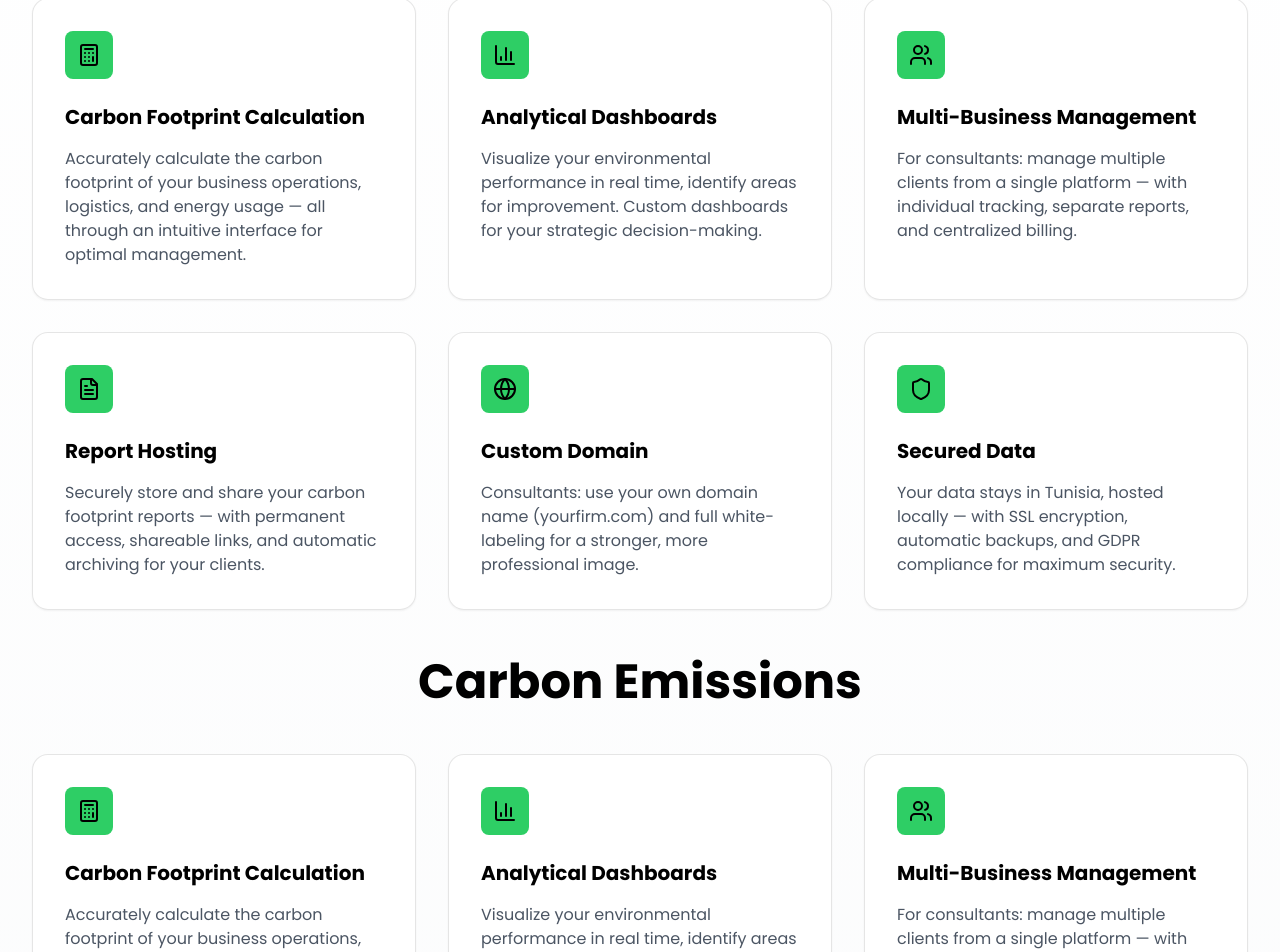
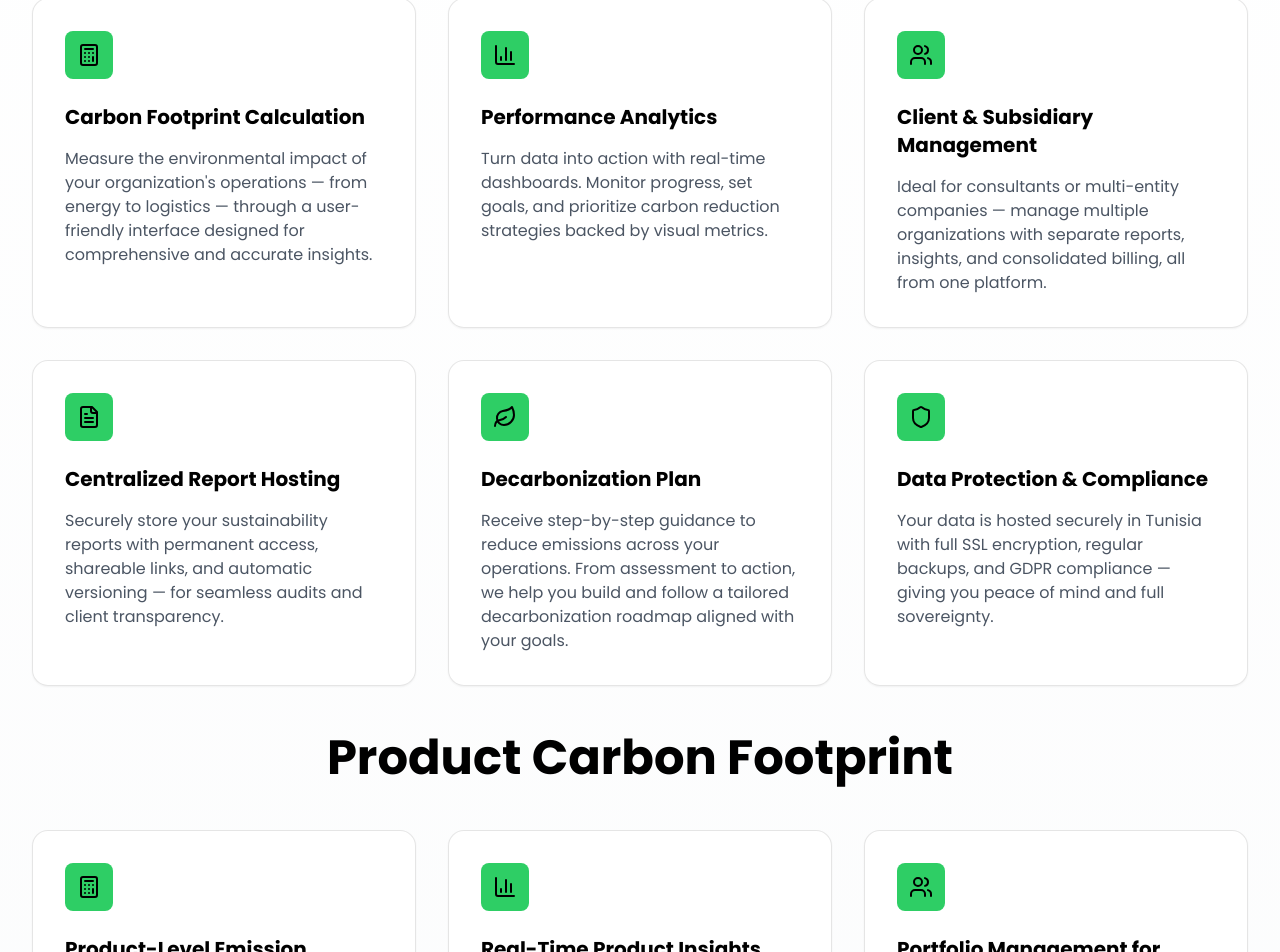
Before and after one commit to Green-Genius/green-genius.org, a Next.js app: page /en in a window 1280 px wide. Shown: the part 1198-2150 px from the top of the page. Built offline with nearby package versions, Linux system fonts and the light colour scheme.

Commit message:
fix:features-cards-content

```diff
--- a/dictionaries/en.json
+++ b/dictionaries/en.json
@@ -69,72 +69,62 @@
     },
     "features": [
       {
-        "title": "Carbon Footprint",
+        "title": "Organization Carbon Footprint",
         "featuresList": [
           {
             "icon": "Calculator",
             "title": "Carbon Footprint Calculation",
-            "description": "Accurately calculate the carbon footprint of your business operations, logistics, and energy usage — all through an intuitive interface for optimal management."
+            "description": "Measure the environmental impact of your organization's operations — from energy to logistics — through a user-friendly interface designed for comprehensive and accurate insights."
           },
           {
             "icon": "BarChart3",
-            "title": "Analytical Dashboards",
-            "description": "Visualize your environmental performance in real time, identify areas for improvement. Custom dashboards for your strategic decision-making."
+            "title": "Performance Analytics",
+            "description": "Turn data into action with real-time dashboards. Monitor progress, set goals, and prioritize carbon reduction strategies backed by visual metrics."
           },
           {
             "icon": "Users",
-            "title": "Multi-Business Management",
-            "description": "For consultants: manage multiple clients from a single platform — with individual tracking, separate reports, and centralized billing."
+            "title": "Client & Subsidiary Management",
+            "description": "Ideal for consultants or multi-entity companies — manage multiple organizations with separate reports, insights, and consolidated billing, all from one platform."
           },
           {
             "icon": "FileText",
-            "title": "Report Hosting",
-            "description": "Securely store and share your carbon footprint reports — with permanent access, shareable links, and automatic archiving for your clients."
+            "title": "Centralized Report Hosting",
+            "description": "Securely store your sustainability reports with permanent access, shareable links, and automatic versioning — for seamless audits and client transparency."
           },
           {
-            "icon": "Globe",
-            "title": "Custom Domain",
-            "description": "Consultants: use your own domain name (yourfirm.com) and full white-labeling for a stronger, more professional image."
+            "icon": "Leaf",
+            "title": "Decarbonization Plan",
+            "description": "Receive step-by-step guidance to reduce emissions across your operations. From assessment to action, we help you build and follow a tailored decarbonization roadmap aligned with your goals."
           },
           {
             "icon": "Shield",
-            "title": "Secured Data",
-            "description": "Your data stays in Tunisia, hosted locally — with SSL encryption, automatic backups, and GDPR compliance for maximum security."
+            "title": "Data Protection & Compliance",
+            "description": "Your data is hosted securely in Tunisia with full SSL encryption, regular backups, and GDPR compliance — giving you peace of mind and full sovereignty."
           }
         ]
       },
       {
-        "title": "Carbon Emissions",
+        "title": "Product Carbon Footprint",
         "featuresList": [
           {
             "icon": "Calculator",
-            "title": "Carbon Footprint Calculation",
-            "description": "Accurately calculate the carbon footprint of your business operations, logistics, and energy usage — all through an intuitive interface for optimal management."
+            "title": "Product-Level Emission Tracking",
+            "description": "Precisely calculate the carbon footprint of individual products across their lifecycle — enabling smarter design, procurement, and supply chain choices."
           },
           {
             "icon": "BarChart3",
-            "title": "Analytical Dashboards",
-            "description": "Visualize your environmental performance in real time, identify areas for improvement. Custom dashboards for your strategic decision-making."
+            "title": "Real-Time Product Insights",
+            "description": "Track and compare product emissions in real time with customizable dashboards. Discover trends, outliers, and improvement opportunities instantly."
           },
           {
             "icon": "Users",
-            "title": "Multi-Business Management",
-            "description": "For consultants: manage multiple clients from a single platform — with individual tracking, separate reports, and centralized billing."
+            "title": "Portfolio Management for Consultants",
+            "description": "Manage multiple product lines or client portfolios in one place. Segment results by client, industry, or product type for tailored reporting."
           },
           {
             "icon": "FileText",
-            "title": "Report Hosting",
-            "description": "Securely store and share your carbon footprint reports — with permanent access, shareable links, and automatic archiving for your clients."
-          },
-          {
-            "icon": "Globe",
-            "title": "Custom Domain",
-            "description": "Consultants: use your own domain name (yourfirm.com) and full white-labeling for a stronger, more professional image."
-          },
-          {
-            "icon": "Shield",
-            "title": "Secured Data",
-            "description": "Your data stays in Tunisia, hosted locally — with SSL encryption, automatic backups, and GDPR compliance for maximum security."
+            "title": "Centralized Report Hosting",
+            "description": "Securely store your sustainability reports with permanent access, shareable links, and automatic versioning — for seamless audits and client transparency."
           }
         ]
       },
@@ -143,33 +133,23 @@
         "featuresList": [
           {
             "icon": "Calculator",
-            "title": "Carbon Footprint Calculation",
-            "description": "Accurately calculate the carbon footprint of your business operations, logistics, and energy usage — all through an intuitive interface for optimal management."
+            "title": "Waste Footprint Assessment",
+            "description": "Quantify the carbon impact of your waste streams — from disposal to recycling — with a guided tool built for facilities, municipalities, and advisors."
           },
           {
             "icon": "BarChart3",
-            "title": "Analytical Dashboards",
-            "description": "Visualize your environmental performance in real time, identify areas for improvement. Custom dashboards for your strategic decision-making."
+            "title": "Waste Reduction Dashboards",
+            "description": "Visualize trends in waste generation and treatment. Set reduction targets and monitor progress with real-time KPIs and clear analytics."
           },
           {
             "icon": "Users",
-            "title": "Multi-Business Management",
-            "description": "For consultants: manage multiple clients from a single platform — with individual tracking, separate reports, and centralized billing."
+            "title": "Multi-Site or Multi-Client Tracking",
+            "description": "Manage multiple facilities or clients’ waste data from one dashboard — with separate tracking, reporting, and permissions for each."
           },
           {
             "icon": "FileText",
-            "title": "Report Hosting",
-            "description": "Securely store and share your carbon footprint reports — with permanent access, shareable links, and automatic archiving for your clients."
-          },
-          {
-            "icon": "Globe",
-            "title": "Custom Domain",
-            "description": "Consultants: use your own domain name (yourfirm.com) and full white-labeling for a stronger, more professional image."
-          },
-          {
-            "icon": "Shield",
-            "title": "Secured Data",
-            "description": "Your data stays in Tunisia, hosted locally — with SSL encryption, automatic backups, and GDPR compliance for maximum security."
+            "title": "Digital Waste Reports",
+            "description": "Generate and host detailed reports on waste footprint and compliance — ready to share with regulators, partners, or internal stakeholders."
           }
         ]
       }
@@ -198,10 +178,7 @@
         "title": "Arabic/French Support",
         "description": "A support team that understands your culture and speaks your language."
       },
-      {
-        "title": "Tunisian Compliance",
-        "description": "Invoices, bills, and documents fully aligned with Tunisian tax laws."
-      },
+
       {
         "title": "Prices in Dinars",
         "description": "Clear and transparent pricing in TND — no hidden fees or currency surprises."
@@ -274,8 +251,8 @@
       {
         "name": "Self-Hosted",
         "description": "Installation on your servers",
-        "price": "7900 + 3900 (database fees)",
-        "period": "one-time payment",
+        "price": "7900 ",
+        "period": "+ 3900 (database fees)",
         "features": [
           "Carbon Footprint",
           "Carbon Emissions",
@@ -307,9 +284,6 @@
       {
         "title": "Support",
         "links": [
-          { "label": "Help Center", "url": "#" },
-          { "label": "Documentation", "url": "#" },
-          { "label": "Training", "url": "#" },
           { "label": "Contact", "url": "#" },
           { "label": "Documentation", "url": "https://divasofware.tawk.help/" }
         ]
--- a/dictionaries/fr.json
+++ b/dictionaries/fr.json
@@ -69,107 +69,87 @@
     },
     "features": [
       {
-        "title": "Bilan Carbone",
+        "title": "Empreinte Carbone Organisationnelle",
         "featuresList": [
           {
             "icon": "Calculator",
-            "title": "Calcul d'Empreinte Carbone",
-            "description": "Calculez précisément l'empreinte carbone de vos activités professionnelles, logistiques, énergétiques. Interface intuitive pour une gestion d'entreprise optimale."
+            "title": "Calcul de l'Empreinte Carbone",
+            "description": "Mesurez l'impact environnemental des opérations de votre organisation — de l'énergie à la logistique — via une interface intuitive conçue pour des analyses complètes et précises."
           },
           {
             "icon": "BarChart3",
-            "title": "Tableaux de Bord Analytiques",
-            "description": "Visualisez vos performances environnementales en temps réel, identifiez les zones d'amélioration. Tableaux de bord personnalisés pour votre prise de décision stratégique."
+            "title": "Analyses de Performance",
+            "description": "Transformez vos données en actions grâce à des tableaux de bord en temps réel. Suivez vos progrès, fixez des objectifs et priorisez vos stratégies de réduction carbone avec des indicateurs visuels."
           },
           {
             "icon": "Users",
-            "title": "Gestion Multi-Entreprises",
-            "description": "Pour les consultants : gérez plusieurs clients depuis une seule plateforme. Suivi individualisé, rapports séparés et facturation centralisée."
+            "title": "Gestion des Clients & Filiales",
+            "description": "Idéal pour les consultants ou les groupes multi-entreprises — gérez plusieurs organisations avec des rapports distincts, des analyses dédiées et une facturation centralisée, le tout sur une seule plateforme."
           },
           {
             "icon": "FileText",
-            "title": "Hébergement de Rapports",
-            "description": "Stockage sécurisé et partage de vos rapports de bilan carbone. Accès permanent, liens de partage et archivage automatique pour vos clients."
+            "title": "Hébergement Centralisé des Rapports",
+            "description": "Stockez vos rapports de durabilité en toute sécurité, avec accès permanent, liens partageables et archivage automatique — pour des audits fluides et une transparence totale avec vos clients."
           },
           {
-            "icon": "Globe",
-            "title": "Domaine Personnalisé",
-            "description": "Consultants : utilisez votre propre nom de domaine (votrecabinet.com) avec marque blanche complète pour une image professionnelle renforcée."
+            "icon": "Leaf",
+            "title": "Plan de Décarbonation",
+            "description": "Recevez un accompagnement étape par étape pour réduire vos émissions sur l'ensemble de vos activités. De l'évaluation à l'action, nous vous aidons à construire et suivre une feuille de route personnalisée, alignée sur vos objectifs."
           },
           {
             "icon": "Shield",
-            "title": "Données Sécurisées",
-            "description": "Vos données restent en Tunisie, hébergées localement. Chiffrement SSL, sauvegardes automatiques et conformité RGPD pour une sécurité maximale."
+            "title": "Protection & Conformité des Données",
+            "description": "Vos données sont hébergées en toute sécurité en Tunisie avec chiffrement SSL, sauvegardes régulières et conformité RGPD — pour une tranquillité d'esprit et une souveraineté totale."
           }
         ]
       },
       {
-        "title": "Empreinte Carbone",
+        "title": "Empreinte Carbone Produit",
         "featuresList": [
           {
             "icon": "Calculator",
-            "title": "Calcul d'Empreinte Carbone",
-            "description": "Calculez précisément l'empreinte carbone de vos activités professionnelles, logistiques, énergétiques. Interface intuitive pour une gestion d'entreprise optimale."
+            "title": "Suivi des Émissions par Produit",
+            "description": "Calculez précisément l'empreinte carbone de chaque produit tout au long de son cycle de vie — pour des choix plus intelligents en conception, achats et chaîne d'approvisionnement."
           },
           {
             "icon": "BarChart3",
-            "title": "Tableaux de Bord Analytiques",
-            "description": "Visualisez vos performances environnementales en temps réel, identifiez les zones d'amélioration. Tableaux de bord personnalisés pour votre prise de décision stratégique."
+            "title": "Analyses Produits en Temps Réel",
+            "description": "Suivez et comparez les émissions des produits en temps réel avec des tableaux de bord personnalisables. Repérez tendances, anomalies et axes d'amélioration instantanément."
           },
           {
             "icon": "Users",
-            "title": "Gestion Multi-Entreprises",
-            "description": "Pour les consultants : gérez plusieurs clients depuis une seule plateforme. Suivi individualisé, rapports séparés et facturation centralisée."
+            "title": "Gestion de Portefeuille pour Consultants",
+            "description": "Gérez plusieurs gammes de produits ou portefeuilles clients au même endroit. Segmentez les résultats par client, secteur ou type de produit pour des rapports sur mesure."
           },
           {
             "icon": "FileText",
-            "title": "Hébergement de Rapports",
-            "description": "Stockage sécurisé et partage de vos rapports de bilan carbone. Accès permanent, liens de partage et archivage automatique pour vos clients."
-          },
-          {
-            "icon": "Globe",
-            "title": "Domaine Personnalisé",
-            "description": "Consultants : utilisez votre propre nom de domaine (votrecabinet.com) avec marque blanche complète pour une image professionnelle renforcée."
-          },
-          {
-            "icon": "Shield",
-            "title": "Données Sécurisées",
-            "description": "Vos données restent en Tunisie, hébergées localement. Chiffrement SSL, sauvegardes automatiques et conformité RGPD pour une sécurité maximale."
+            "title": "Hébergement Centralisé des Rapports",
+            "description": "Stockez vos rapports de durabilité en toute sécurité, avec accès permanent, liens partageables et archivage automatique — pour des audits fluides et une transparence totale avec vos clients."
           }
         ]
       },
       {
-        "title": "Gestion des déchets",
+        "title": "Gestion des Déchets",
         "featuresList": [
           {
             "icon": "Calculator",
-            "title": "Calcul d'Empreinte Carbone",
-            "description": "Calculez précisément l'empreinte carbone de vos activités professionnelles, logistiques, énergétiques. Interface intuitive pour une gestion d'entreprise optimale."
+            "title": "Évaluation de l'Empreinte Déchets",
+            "description": "Quantifiez l'impact carbone de vos flux de déchets — de l'élimination au recyclage — avec un outil guidé conçu pour les sites, municipalités et conseillers."
           },
           {
             "icon": "BarChart3",
-            "title": "Tableaux de Bord Analytiques",
-            "description": "Visualisez vos performances environnementales en temps réel, identifiez les zones d'amélioration. Tableaux de bord personnalisés pour votre prise de décision stratégique."
+            "title": "Tableaux de Bord Réduction Déchets",
+            "description": "Visualisez les tendances de production et de traitement des déchets. Fixez des objectifs de réduction et suivez les progrès avec des indicateurs en temps réel et des analyses claires."
           },
           {
             "icon": "Users",
-            "title": "Gestion Multi-Entreprises",
-            "description": "Pour les consultants : gérez plusieurs clients depuis une seule plateforme. Suivi individualisé, rapports séparés et facturation centralisée."
+            "title": "Suivi Multi-Sites ou Multi-Clients",
+            "description": "Gérez les données déchets de plusieurs sites ou clients depuis un seul tableau de bord — avec suivi, rapports et permissions distincts pour chacun."
           },
           {
             "icon": "FileText",
-            "title": "Hébergement de Rapports",
-            "description": "Stockage sécurisé et partage de vos rapports de bilan carbone. Accès permanent, liens de partage et archivage automatique pour vos clients."
-          },
-          {
-            "icon": "Globe",
-            "title": "Domaine Personnalisé",
-            "description": "Consultants : utilisez votre propre nom de domaine (votrecabinet.com) avec marque blanche complète pour une image professionnelle renforcée."
-          },
-          {
-            "icon": "Shield",
-            "title": "Données Sécurisées",
-            "description": "Vos données restent en Tunisie, hébergées localement. Chiffrement SSL, sauvegardes automatiques et conformité RGPD pour une sécurité maximale."
+            "title": "Rapports Déchets Numériques",
+            "description": "Générez et hébergez des rapports détaillés sur l'empreinte déchets et la conformité — prêts à être partagés avec les autorités, partenaires ou parties prenantes internes."
           }
         ]
       }
@@ -199,10 +179,6 @@
         "description": "Une équipe qui comprend votre culture et parle votre langue."
       },
       {
-        "title": "Conformité Tunisienne",
-        "description": "Factures, traites et documents conformes aux normes fiscales tunisiennes."
-      },
-      {
         "title": "Prix en Dinars",
         "description": "Tarification transparente en TND, sans surprise de change."
       }
@@ -217,7 +193,7 @@
     "saasPlan": [
       {
         "name": "Bilan Carbone",
-        "description": "Commencez gratuitement l’évaluation de votre impact environnemental.",
+        "description": "Commencez gratuitement l'évaluation de votre impact environnemental.",
         "price": 0,
         "features": [
           "Calculs illimités de bilan carbone",
@@ -243,7 +219,7 @@
         "features": [
           "Toutes les fonctionnalités du plan Bilan Carbone",
           "Calculs d'empreinte carbone",
-          "Base de données des facteurs d’émissions"
+          "Base de données des facteurs d'émissions"
         ],
         "buttonText": "Nous Contacter",
         "openPopUp": true,
@@ -260,7 +236,7 @@
         "period": "par mois",
         "features": [
           "Toutes les fonctionnalités du plan Empreinte Carbone",
-          "Base de données des facteurs d’émissions",
+          "Base de données des facteurs d'émissions",
           "Gestion des déchets"
         ],
         "buttonText": "Nous Contacter",
@@ -276,8 +252,8 @@
       {
         "name": "Self-Hosted",
         "description": "Installation sur vos serveurs",
-        "price": "7900 + 3900 (frais bases des données)",
-        "period": "paiement unique",
+        "price": "7900",
+        "period": " + 3900 (frais bases des données)",
         "features": [
           "Bilan Carbone",
           "Empreinte Carbone",
@@ -310,8 +286,6 @@
         "title": "Support",
         "links": [
           { "label": "Centre d'aide", "url": "#" },
-          { "label": "Documentation", "url": "#" },
-          { "label": "Formation", "url": "#" },
           { "label": "Contact", "url": "#" }
         ]
       }
--- a/src/components/FeatureSection.tsx
+++ b/src/components/FeatureSection.tsx
@@ -7,6 +7,7 @@ import {
   FileText,
   Globe,
   LucideIcon,
+  Leaf,
 } from "lucide-react";
 import { useLocale } from "../../context/localContext";
 import { FeaturesProps, FeaturesSectionProps } from "@/common/types";
@@ -19,6 +20,7 @@ const iconMap: Record<string, LucideIcon> = {
   FileText,
   Globe,
   Shield,
+  Leaf,
 };
 
 export default function FeaturesSection() {
```
Also changed, not shown: dictionaries/ar.json (+36 -62 lines).
